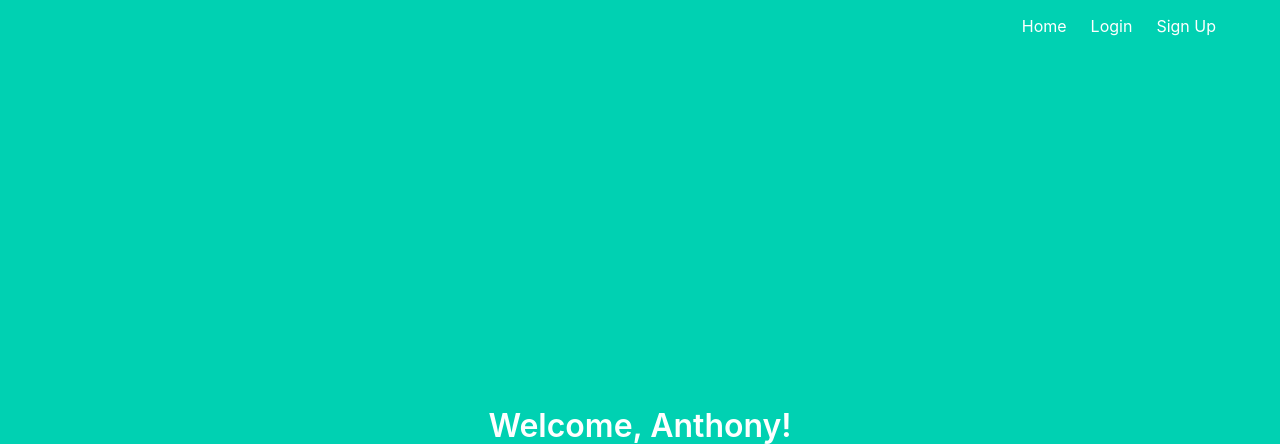
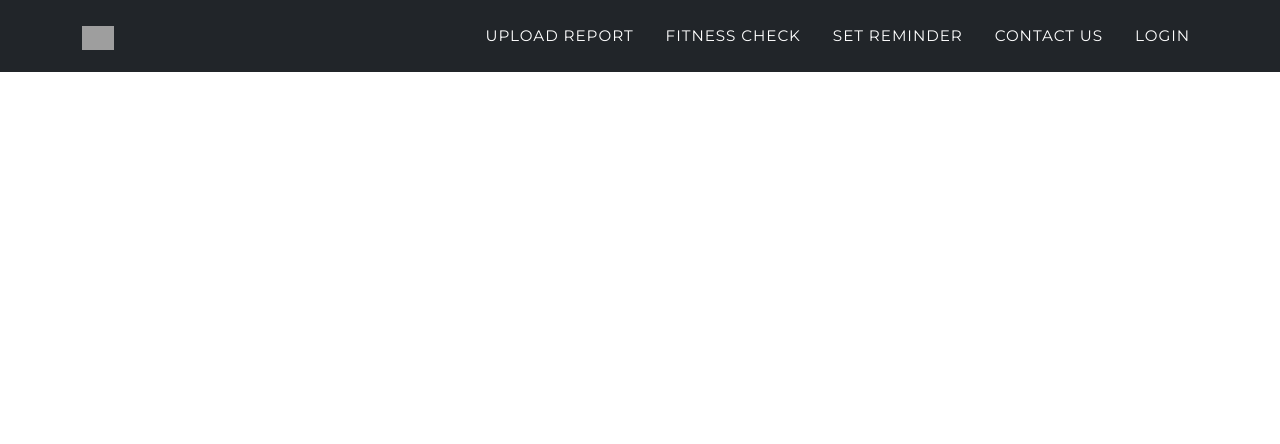
Before and after one commit to smruthig/Hale_and_Healthy, a Flask app: page /profile in a window 1280 px wide. Shown: the top 444 px of the page. Run offline with Flask 2, Linux system fonts and the light colour scheme; some libraries are stand-ins or nearby versions; grey boxes are pictures that could not be loaded.

Commit message:
new navbar

```diff
--- a/app/templates/base.html
+++ b/app/templates/base.html
@@ -1,4 +1,4 @@
-<!DOCTYPE html>
+<!-- <!DOCTYPE html>
 <html>
 
 <head>
@@ -43,7 +43,54 @@
                         </div>
                     </div>
                 </div>
-            </nav>
+            </nav> -->
+
+
+            <!DOCTYPE html>
+            <html lang="en">
+                <head>
+                    <meta charset="utf-8" />
+                    <meta name="viewport" content="width=device-width, initial-scale=1, shrink-to-fit=no" />
+                    <meta name="description" content="" />
+                    <meta name="author" content="" />
+                    <title>Hale & Healthy- A One Stop Health Destination</title>
+                    <!-- Favicon-->
+                    <link rel="icon" type="image/x-icon" href="static/assets/favicon.ico" />
+                    <!-- Font Awesome icons (free version)-->
+                    <script src="https://use.fontawesome.com/releases/v5.15.4/js/all.js" crossorigin="anonymous"></script>
+                    <!-- Google fonts-->
+                    <link href="https://fonts.googleapis.com/css?family=Montserrat:400,700" rel="stylesheet" type="text/css" />
+                    <link href="https://fonts.googleapis.com/css?family=Roboto+Slab:400,100,300,700" rel="stylesheet" type="text/css" />
+                    <!-- Core theme CSS (includes Bootstrap)-->
+                    <link href="static/css/styles.css" rel="stylesheet" />
+                </head>
+                <body id="page-top">
+                    <!-- Navigation-->
+                    <nav class="navbar navbar-expand-lg navbar-dark fixed-top navbar-shrink"  id="mainNav">
+                        <div class="container">
+                            <a class="navbar-brand" href="/"><img src="static/assets/img/hhlogo.jfif" alt="..." /></a>
+                            <button class="navbar-toggler" type="button" data-bs-toggle="collapse" data-bs-target="#navbarResponsive" aria-controls="navbarResponsive" aria-expanded="false" aria-label="Toggle navigation">
+                                Menu
+                                <i class="fas fa-bars ms-1"></i>
+                            </button>
+                            <div class="collapse navbar-collapse" id="navbarResponsive">
+                                <ul class="navbar-nav text-uppercase ms-auto py-4 py-lg-0">
+                                    <li class="nav-item"><a class="nav-link" href="#services">Upload Report</a></li>
+                                    <li class="nav-item"><a class="nav-link" href="#portfolio">Fitness check</a></li>
+                                    <li class="nav-item"><a class="nav-link" href="#about">Set Reminder</a></li>
+                                    <li class="nav-item"><a class="nav-link" href="#contact">Contact Us</a></li>
+                                    {% if current_user.is_authenticated %}
+                                    <a href="{{ url_for('auth.logout') }}" class="navbar-item">
+                                        Logout
+                                    </a>
+                                    {% endif %}
+                                    {% if not current_user.is_authenticated %}
+                                    <li class="nav-item"><a class="nav-link" href="/login">Login</a></li>
+                                    {% endif %}
+                                </ul>
+                            </div>
+                        </div>
+                    </nav>
         </div>
 
         <div class="hero-body">
```
